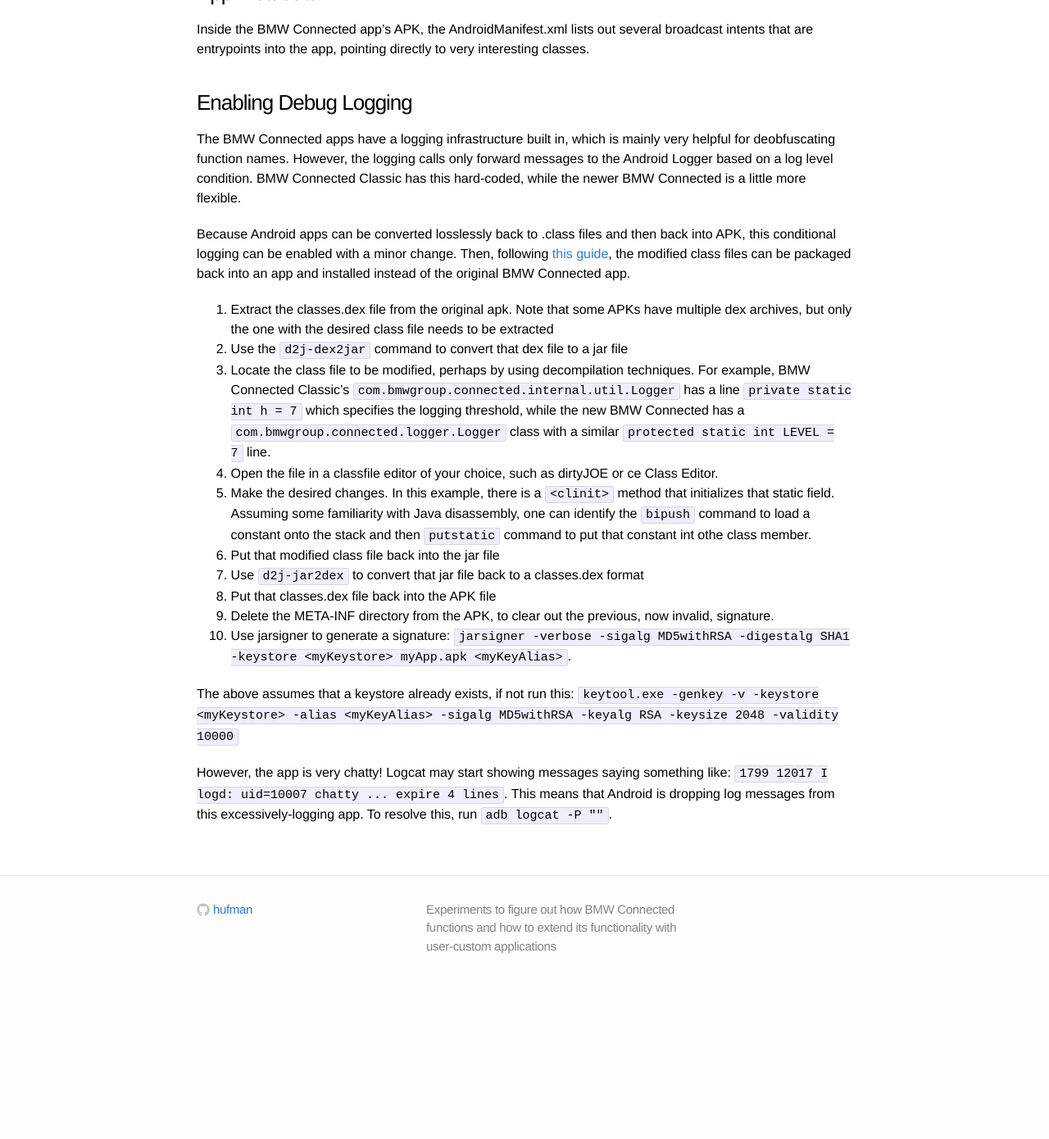
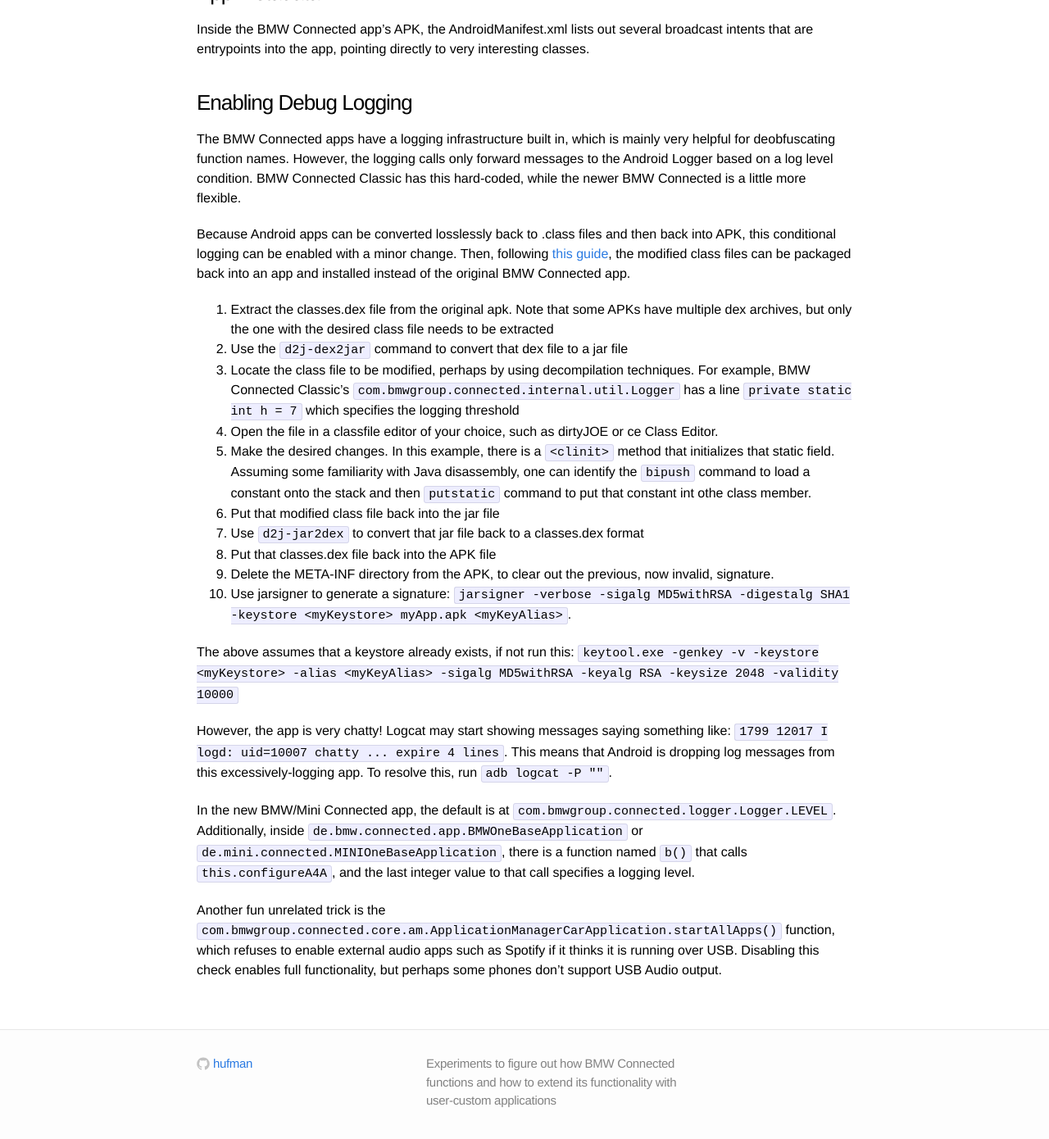
Before and after one commit to BimmerGestalt/BMWConnectedAnalysis, a Jekyll site: the page built from docs/analysis-approach.md, in a window 1280 px wide and 1400 px high, scrolled down 1010 px. Shown: the top 1390 px of the window at 82% size. Built offline with Jekyll 4.4.1, drawn with Linux system fonts in a browser that asks for light colours; before the commit the page ends 2221 px from its top, so only the background shows below that.

Commit message:
Documented some more tricks about editing the app

```diff
--- a/docs/analysis-approach.md
+++ b/docs/analysis-approach.md
@@ -38,7 +38,7 @@
 
 1. Extract the classes.dex file from the original apk. Note that some APKs have multiple dex archives, but only the one with the desired class file needs to be extracted
 2. Use the `d2j-dex2jar` command to convert that dex file to a jar file
-3. Locate the class file to be modified, perhaps by using decompilation techniques. For example, BMW Connected Classic's `com.bmwgroup.connected.internal.util.Logger` has a line `private static int h = 7` which specifies the logging threshold, while the new BMW Connected has a `com.bmwgroup.connected.logger.Logger` class with a similar `protected static int LEVEL = 7` line.
+3. Locate the class file to be modified, perhaps by using decompilation techniques. For example, BMW Connected Classic's `com.bmwgroup.connected.internal.util.Logger` has a line `private static int h = 7` which specifies the logging threshold
 4. Open the file in a classfile editor of your choice, such as dirtyJOE or ce Class Editor.
 5. Make the desired changes. In this example, there is a `<clinit>` method that initializes that static field. Assuming some familiarity with Java disassembly, one can identify the `bipush` command to load a constant onto the stack and then `putstatic` command to put that constant int othe class member.
 6. Put that modified class file back into the jar file
@@ -50,3 +50,7 @@
  The above assumes that a keystore already exists, if not run this: `keytool.exe -genkey -v -keystore <myKeystore> -alias <myKeyAlias> -sigalg MD5withRSA -keyalg RSA -keysize 2048 -validity 10000`
 
 However, the app is very chatty! Logcat may start showing messages saying something like: `1799 12017 I logd: uid=10007 chatty ... expire 4 lines`. This means that Android is dropping log messages from this excessively-logging app. To resolve this, run `adb logcat -P ""`.
+
+In the new BMW/Mini Connected app, the default is at `com.bmwgroup.connected.logger.Logger.LEVEL`. Additionally, inside `de.bmw.connected.app.BMWOneBaseApplication` or `de.mini.connected.MINIOneBaseApplication`, there is a function named `b()` that calls `this.configureA4A`, and the last integer value to that call specifies a logging level.
+
+Another fun unrelated trick is the `com.bmwgroup.connected.core.am.ApplicationManagerCarApplication.startAllApps()` function, which refuses to enable external audio apps such as Spotify if it thinks it is running over USB. Disabling this check enables full functionality, but perhaps some phones don't support USB Audio output.
```
